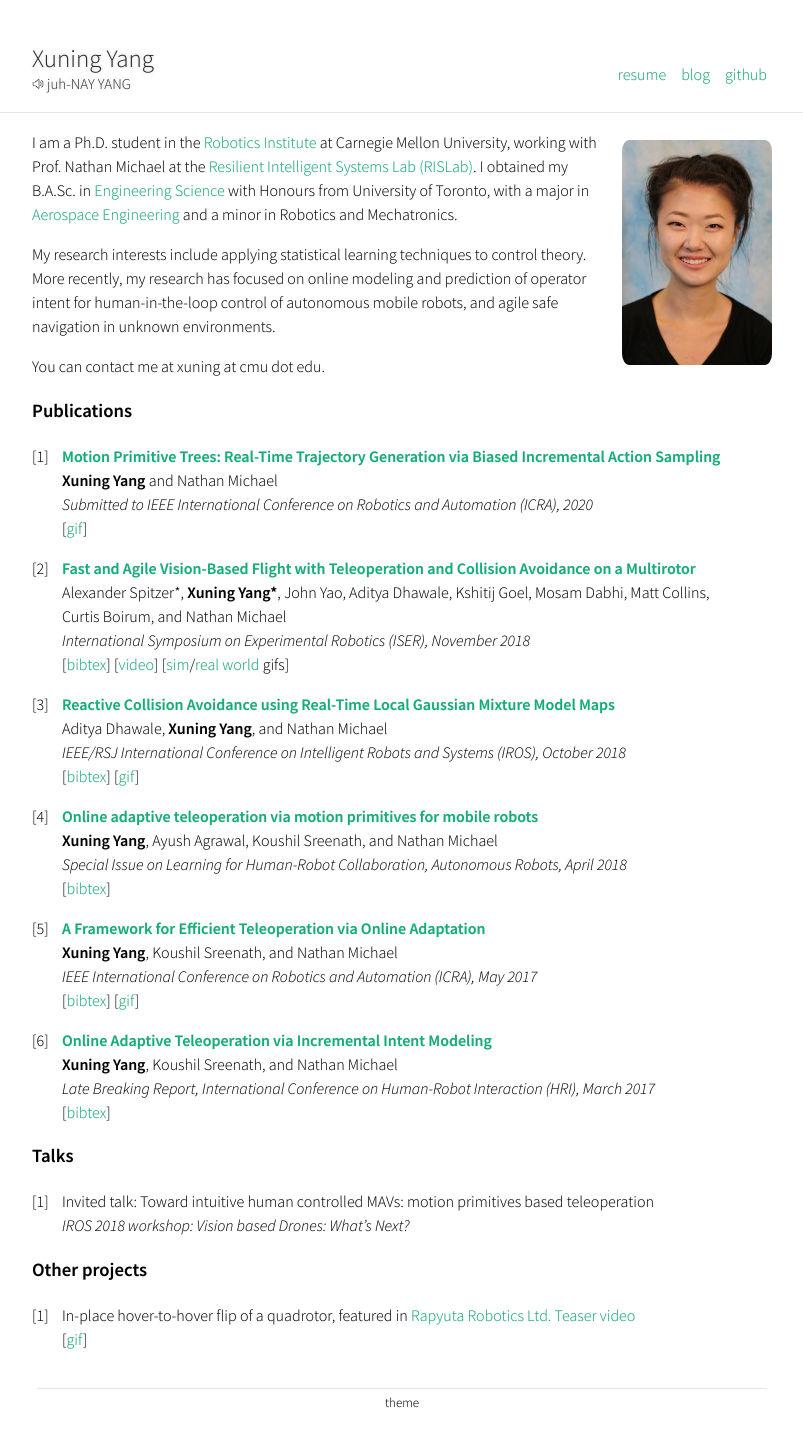
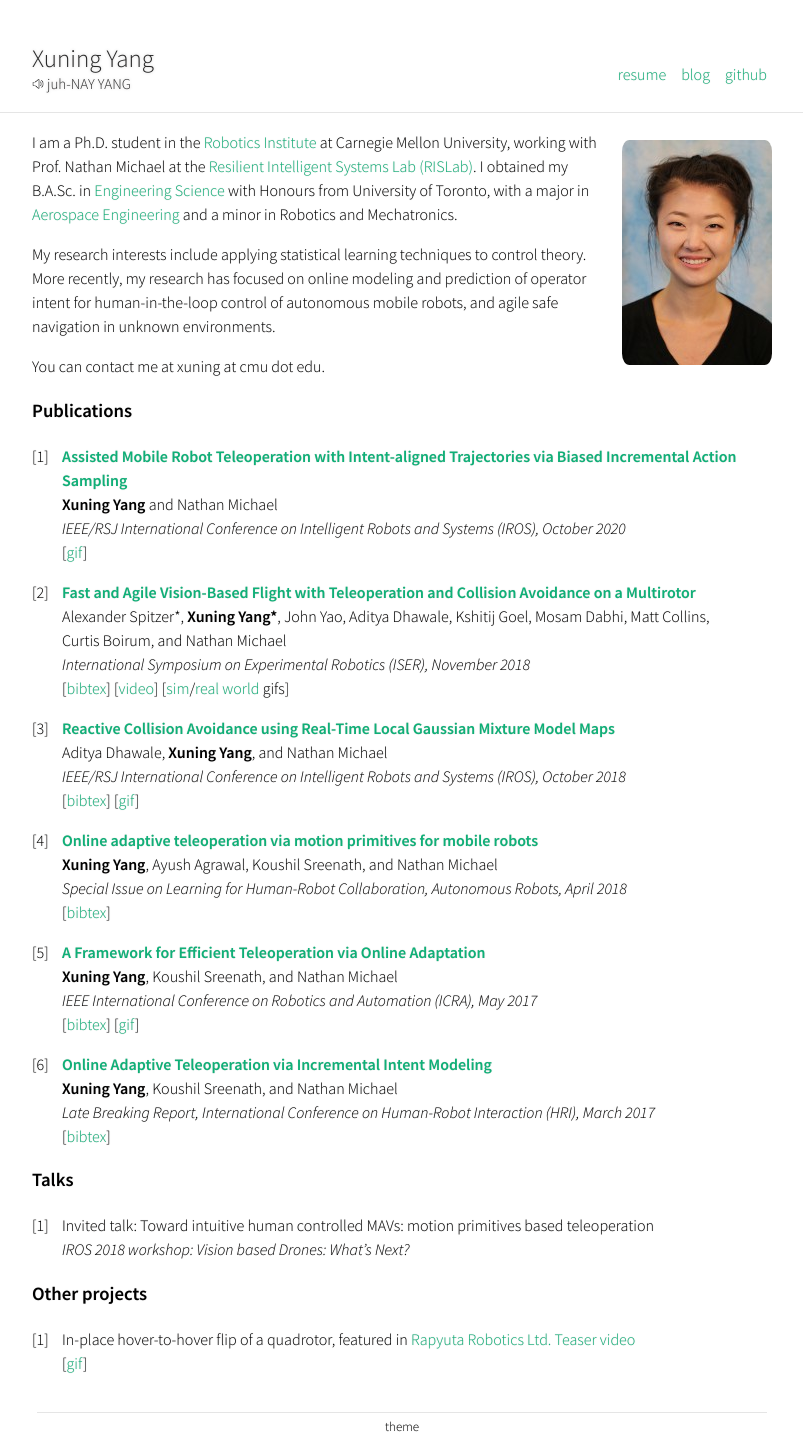
Before and after one commit to xuningy/xuningy.github.io, a Jekyll site: the page built from index.md, in a window 1280 px wide. Shown: the whole page, without its empty margins (238-1041 px from the left). Built offline with Jekyll 4.4.1, drawn with Linux system fonts in a browser that asks for light colours; before the commit the page ends 1411 px from its top, so only the background shows below that.

```diff
--- a/blog.html
+++ b/blog.html
@@ -3,7 +3,7 @@ layout: default
 ---
 
 <br>
-<div style="text-align:center;margin-bottom:15px">Things I feel strongly enough that I would actually write a blog post about it.
+<div style="text-align:center;margin-bottom:15px">Hoping these will be as helpful to you today as they will be for future me.
 </div>
 <hr>
 
--- a/index.md
+++ b/index.md
@@ -12,11 +12,10 @@ You can contact me at xuning at cmu dot edu.
 
 ### Publications
 
-1. [**Motion Primitive Trees: Real-Time Trajectory Generation via Biased
-Incremental Action Sampling**]()
+1. [**Assisted Mobile Robot Teleoperation with Intent-aligned Trajectories via Biased Incremental Action Sampling**]()
  **Xuning Yang** and Nathan Michael
-*Submitted to IEEE International Conference on Robotics and Automation (ICRA), 2020*
-[<a class="link" href="#">gif<img class="preview" src="assets/gifs/icra20.gif"></a>]
+*IEEE/RSJ International Conference on Intelligent Robots and Systems (IROS), October 2020*
+[<a class="link" href="#">gif<img class="preview" src="assets/gifs/iros20.gif"></a>]
 
 2. [**Fast and Agile Vision-Based Flight with Teleoperation and Collision Avoidance on a Multirotor**](/papers/ISER18.pdf)
 Alexander Spitzer\*, **Xuning Yang\***, John Yao, Aditya Dhawale, Kshitij Goel, Mosam Dabhi, Matt Collins, Curtis Boirum, and Nathan Michael
```
Also changed, not shown: _posts/2019-04-17-building-credit-from-zero.md (+1 -1 lines), _posts/2019-07-10-installing-librealsense-for-T265.md (+1 -1 lines), _posts/2020-05-12-ros-pluginlib.md (+1 -1 lines), _posts/2020-07-18-space-tricks-in-latex.md (added, +110 -0 lines), assets/2020-07-18-space-tricks-in-latex/layout.png (added), 1 other file.
